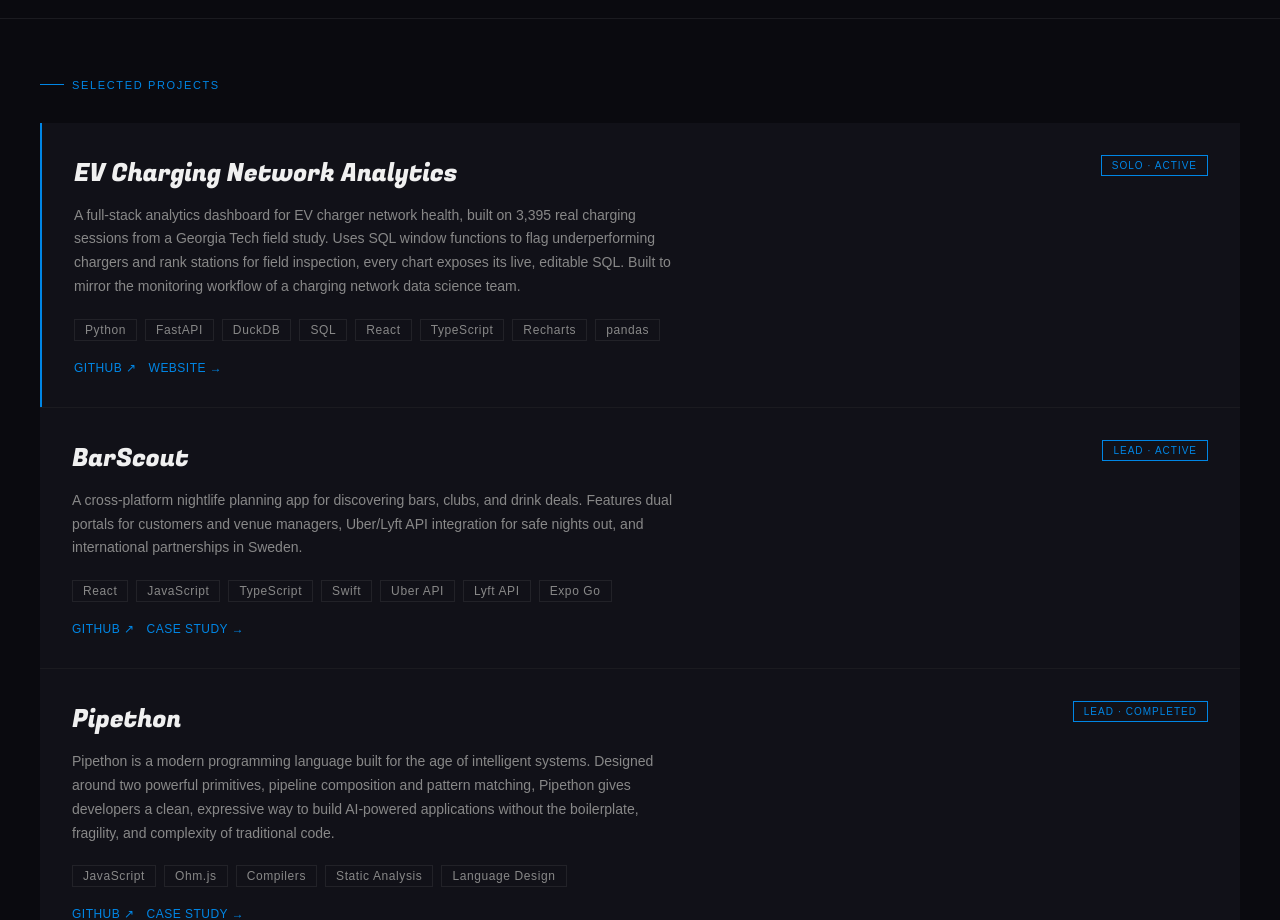
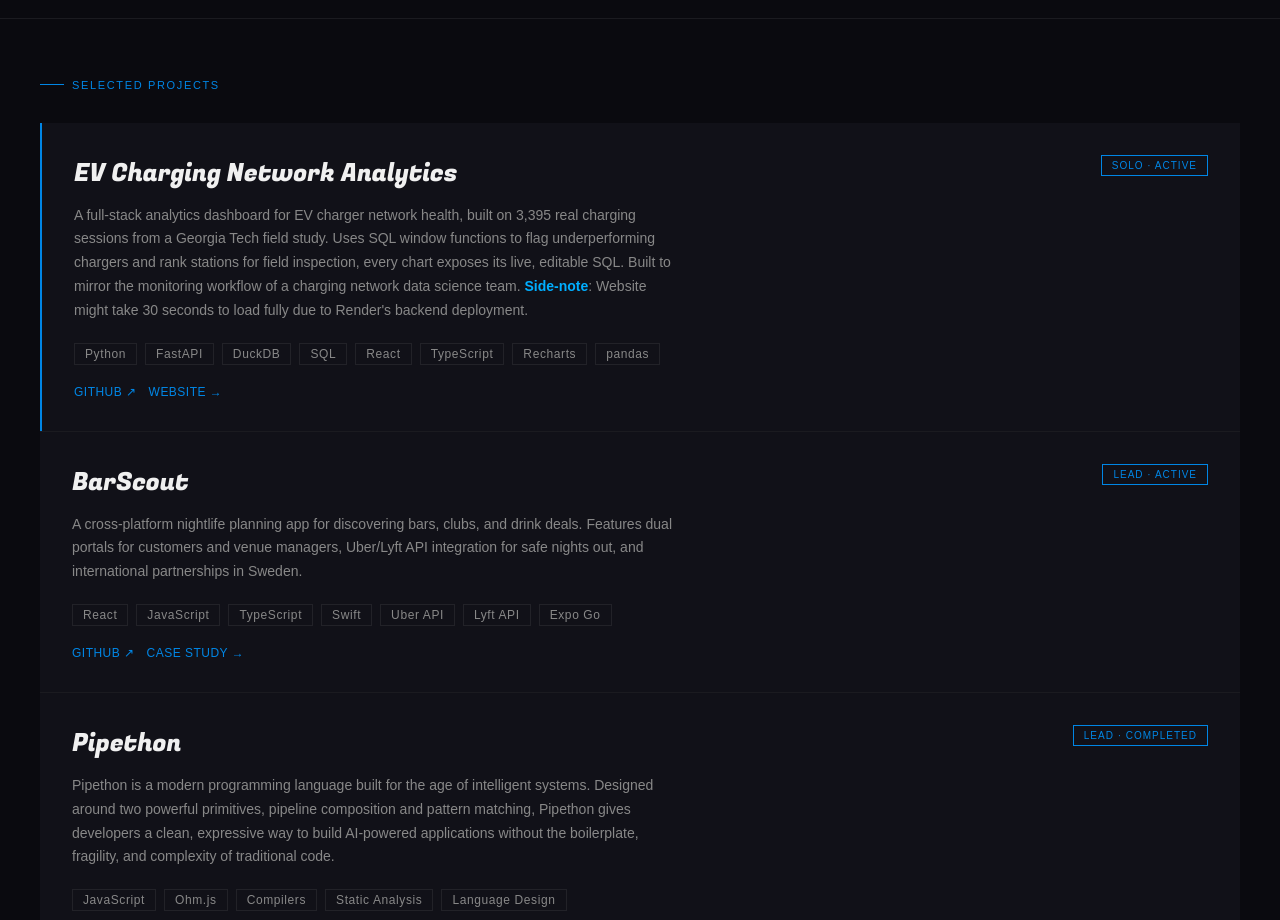
Before and after one commit to eliassegura100/Portfolio, a React (Vite) app: page / in a window 1280 px wide. Shown: the part 960-1880 px from the top of the page. Built offline with nearby package versions, Linux system fonts and the light colour scheme; a web font is replaced by a local one.

Commit message:
Added a side note to EV Charging Network Analytics description for backend deployment.

```diff
--- a/src/components/Projects.jsx
+++ b/src/components/Projects.jsx
@@ -6,8 +6,16 @@ const projects = [
     title: 'EV Charging Network Analytics',
     badge: 'Solo · Active',
     featured: true,
-    description:
-      'A full-stack analytics dashboard for EV charger network health, built on 3,395 real charging sessions from a Georgia Tech field study. Uses SQL window functions to flag underperforming chargers and rank stations for field inspection, every chart exposes its live, editable SQL. Built to mirror the monitoring workflow of a charging network data science team.',
+    description: (
+      <>
+        A full-stack analytics dashboard for EV charger network health, built on 3,395 real
+        charging sessions from a Georgia Tech field study. Uses SQL window functions to flag
+        underperforming chargers and rank stations for field inspection, every chart exposes its
+        live, editable SQL. Built to mirror the monitoring workflow of a charging network data
+        science team. <strong style={{ color: '#00aeff' }}>Side-note</strong>: Website might take 30 seconds to load fully due
+        to Render&apos;s backend deployment.
+      </>
+    ),
     tags: ['Python', 'FastAPI', 'DuckDB', 'SQL', 'React', 'TypeScript', 'Recharts', 'pandas'],
     links: [
       { label: 'GitHub ↗', href: 'https://github.com/eliassegura100/EV-Charging-Stations' },
```
